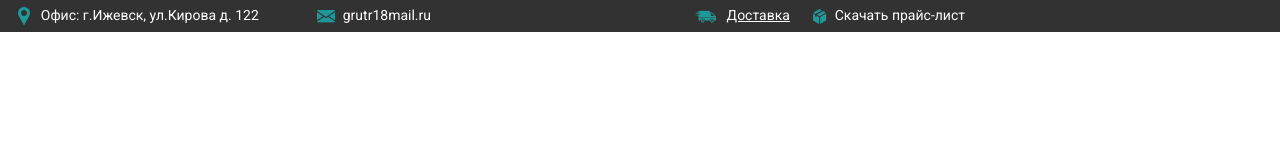
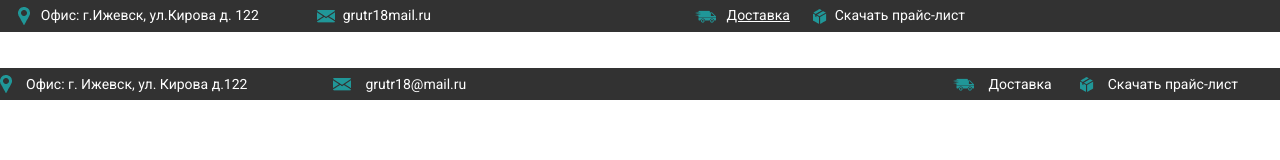
Before and after one commit to DarthWarLord/GRUTR, a plain HTML site: page index.html in a window 1280 px wide. Drawn offline with Linux system fonts and the light colour scheme.

Commit message:
edit commit

```diff
--- a/index.html
+++ b/index.html
@@ -32,5 +32,35 @@
     </div>
 </div>
 </div>
+<br>
+<br>
+<div class="main">
+    <div class="wrapper">
+        <div class="first-header">
+            <div class="flex-elem">
+                <div>
+                    <div><img src="images/marker.png"></div>
+                    <div>Офис: г. Ижевск, ул. Кирова д.122</div>
+                </div>
+                <div class="flex-elem_two">
+                    <div><img src="images/mail.png"></div>
+                    <div>grutr18@mail.ru</div>
+                </div>
+            </div>
+            <div class="flex-elem">
+                <div>
+                    <div>
+                        <div><img src="images/dostavka.png"> </div>
+                        <div>Доставка</div>
+                    </div>
+                    <div>
+                        <div><img src="images/korobka.png"></div>
+                        <div>Скачать прайс-лист</div>
+                    </div>
+                </div>
+            </div>
+        </div>
+    </div>
+</div>
 </body>
 </html>
--- a/style.css
+++ b/style.css
@@ -162,3 +162,37 @@ line-height: 16px;
 
 color: #FFFFFF;
 }
+
+
+.main {
+    width: 100%;
+    background-color:#323232;
+}
+.wrapper {
+    max-width: 1280px;
+    margin: 0 auto;
+    font-family: 'Roboto';
+    font-style: normal;
+    font-weight: 400;
+    font-size: 14px;
+    line-height: 16px;
+    color: #FFFFFF;
+}
+.first-header {
+    display: flex;
+    justify-content: space-between;
+    height: 32px;
+}
+
+.flex-elem {
+    display: flex;
+}
+.flex-elem_two{
+    padding-left: 58px;
+}
+.flex-elem div {
+    padding-right: 14px;
+    display: flex;
+    justify-items: center;
+    align-items: center;
+}
```
Lines whose indentation alone changed are shown as unchanged.
